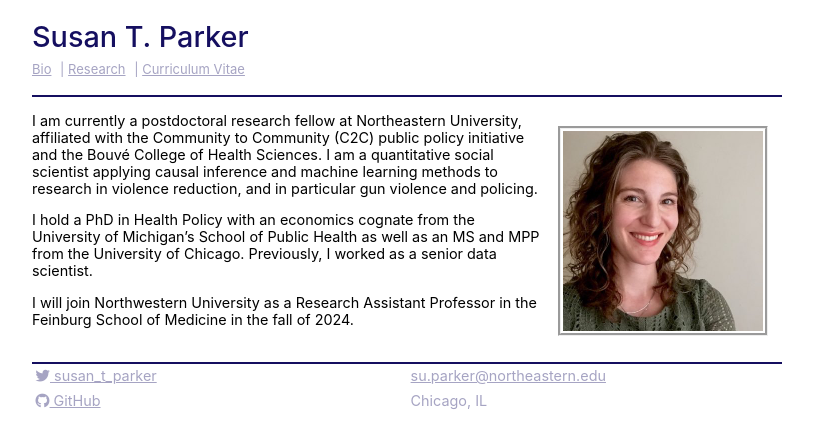
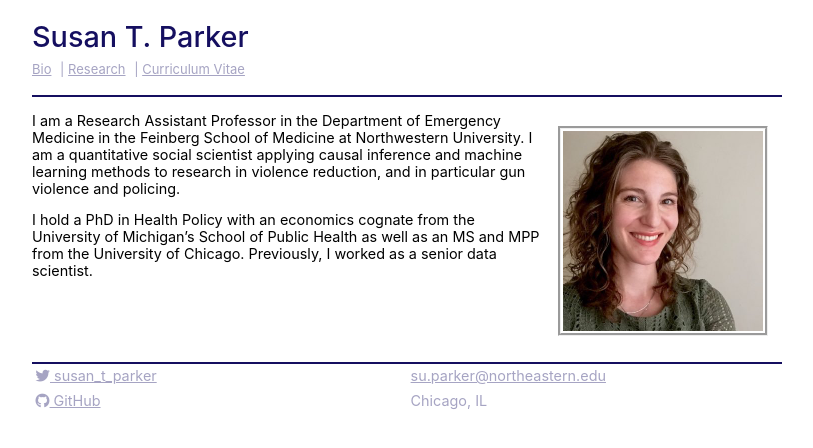
Before and after one commit to sparker6/sparker6.github.io, a Jekyll site: the page built from index.md, in a window 1280 px wide. Shown: the top 448 px of the page, without its empty margins (96-909 px from the left). Built offline with Jekyll 4.4.1, drawn with Linux system fonts in a browser that asks for light colours.

Commit message:
update aff

```diff
--- a/index.md
+++ b/index.md
@@ -3,8 +3,6 @@ layout: default
 title: "Bio"
 ---
 
-I am currently a postdoctoral research fellow at Northeastern University, affiliated with the Community to Community (C2C) public policy initiative and the Bouvé College of Health Sciences. I am a quantitative social scientist applying causal inference and machine learning methods to research in violence reduction, and in particular gun violence and policing.
+I am a Research Assistant Professor in the Department of Emergency Medicine in the Feinberg School of Medicine at Northwestern University. I am a quantitative social scientist applying causal inference and machine learning methods to research in violence reduction, and in particular gun violence and policing.
 
 I hold a PhD in Health Policy with an economics cognate from the University of Michigan's School of Public Health as well as an MS and MPP from the University of Chicago. Previously, I worked as a senior data scientist.
-
-I will join Northwestern University as a Research Assistant Professor in the Feinburg School of Medicine in the fall of 2024.
```
Also changed, not shown: 1 other file.
